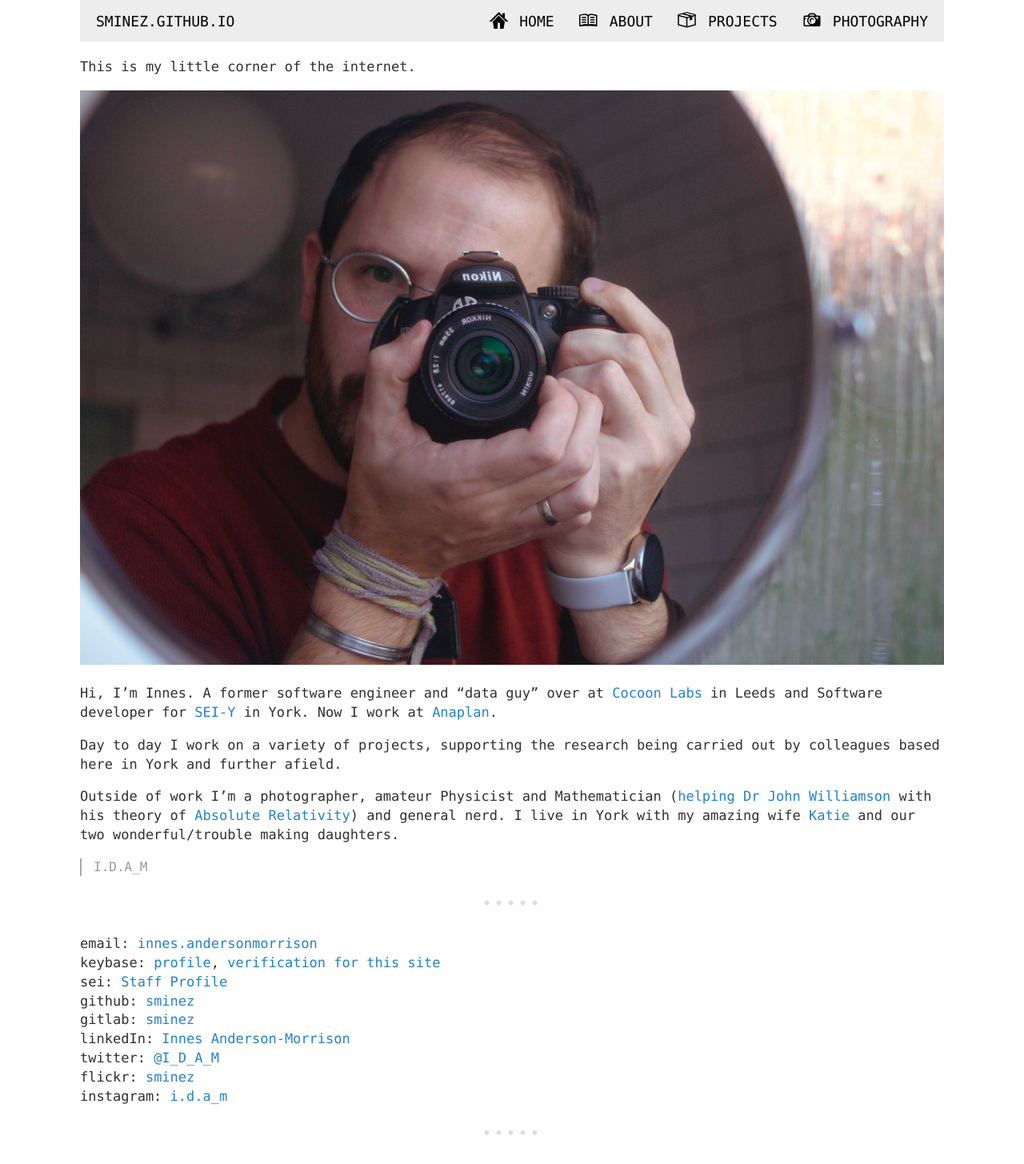
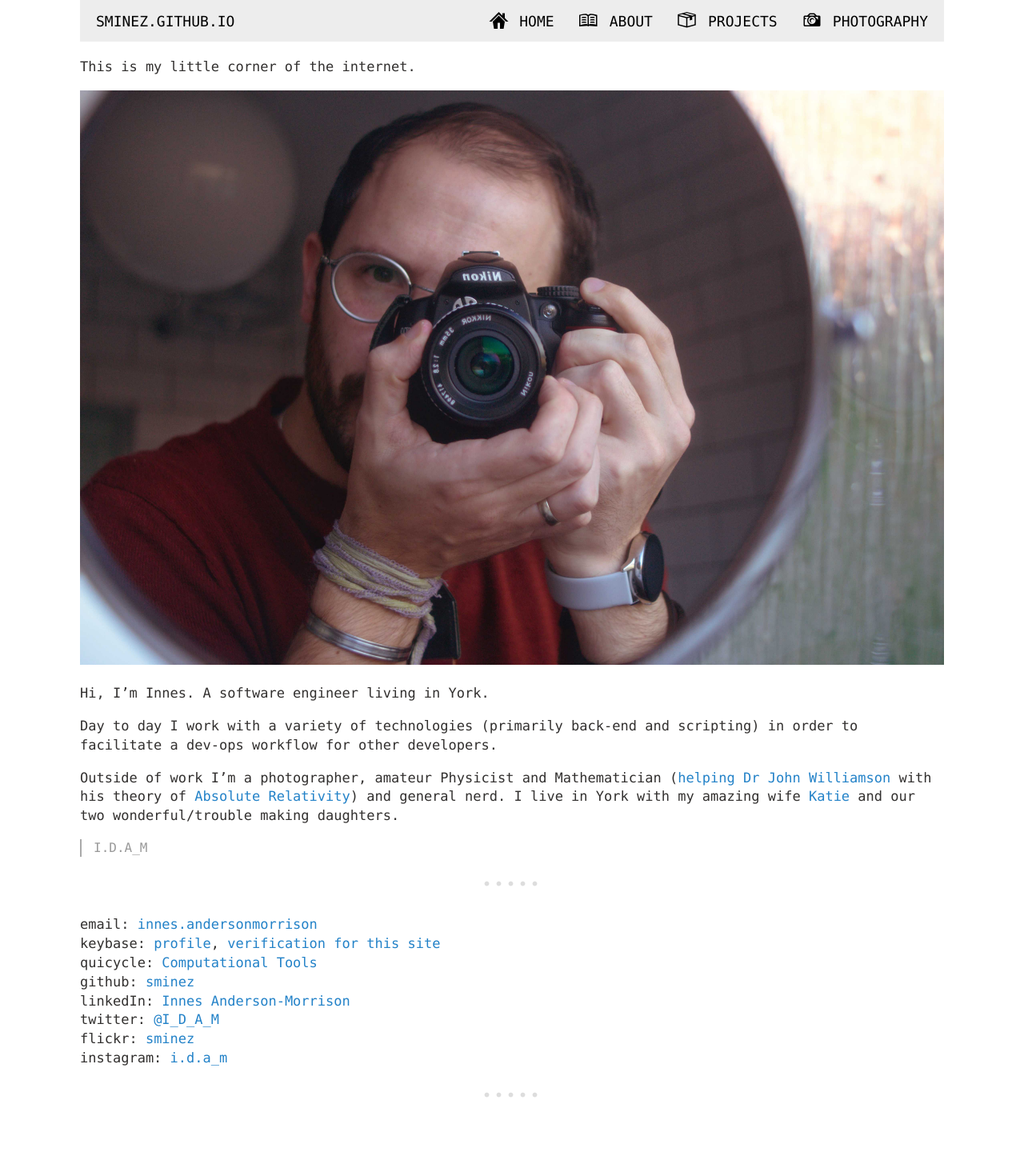
Before and after one commit to sminez/sminez.github.io, a Jekyll site: the page built from about.md, in a window 1280 px wide. Shown: the whole page at 80% size. Built offline with Jekyll 4.4.1, drawn with Linux system fonts in a browser that asks for light colours; after the commit the page ends 1408 px from its top, so only the background shows below that.

Commit message:
updating about

```diff
--- a/about.md
+++ b/about.md
@@ -7,12 +7,10 @@ title: About Innes Anderson-Morrison
 
 ![me](assets/me.jpeg){:class="img-responsive"}
 
-Hi, I'm Innes. A former software engineer and "data guy" over at
-[Cocoon Labs][0] in Leeds and Software developer for [SEI-Y][4] in York. Now I
-work at [Anaplan][5].
+Hi, I'm Innes. A software engineer living in York.
 
-Day to day I work on a variety of projects, supporting the research being
-carried out by colleagues based here in York and further afield.
+Day to day I work with a variety of technologies (primarily back-end and
+scripting) in order to facilitate a dev-ops workflow for other developers.
 
 Outside of work I'm a photographer, amateur Physicist and Mathematician
 ([helping Dr John Williamson][1] with his theory of [Absolute Relativity][2])
@@ -25,9 +23,8 @@ wonderful/trouble making daughters.
 
 email:     [innes.andersonmorrison](mailto:innes.andersonmorrison@gmail.com)<br>
 keybase:   [profile](https://keybase.io/idam), [verification for this site](https://sminez.github.io/keybase.txt)<br>
-sei:       [Staff Profile](https://www.sei.org/people/innes-anderson-morrison/)<br>
+quicycle:  [Computational Tools](https://quicycle.com/index.php/computational-tools/)<br>
 github:    [sminez](https://github.com/sminez/)<br>
-gitlab:    [sminez](https://gitlab.com/sminez)<br>
 linkedIn:  [Innes Anderson-Morrison](https://www.linkedin.com/in/innes-anderson-morrison-4a67b1b9/)<br>
 twitter:   [@I_D_A_M](https://twitter.com/I_D_A_M)<br>
 flickr:    [sminez](https://www.flickr.com/photos/sminez/)<br>
```
Also changed, not shown: other parts of about.md (+1 -3 lines).
